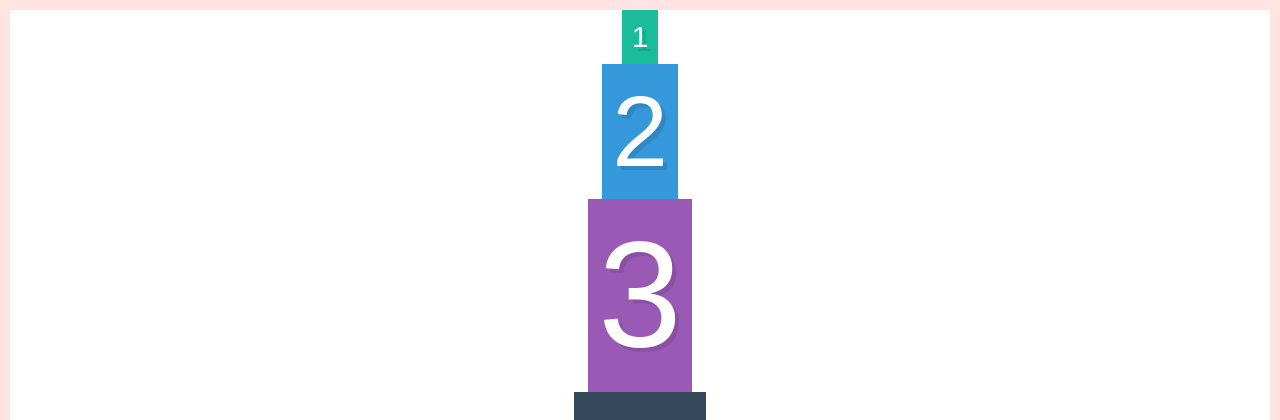
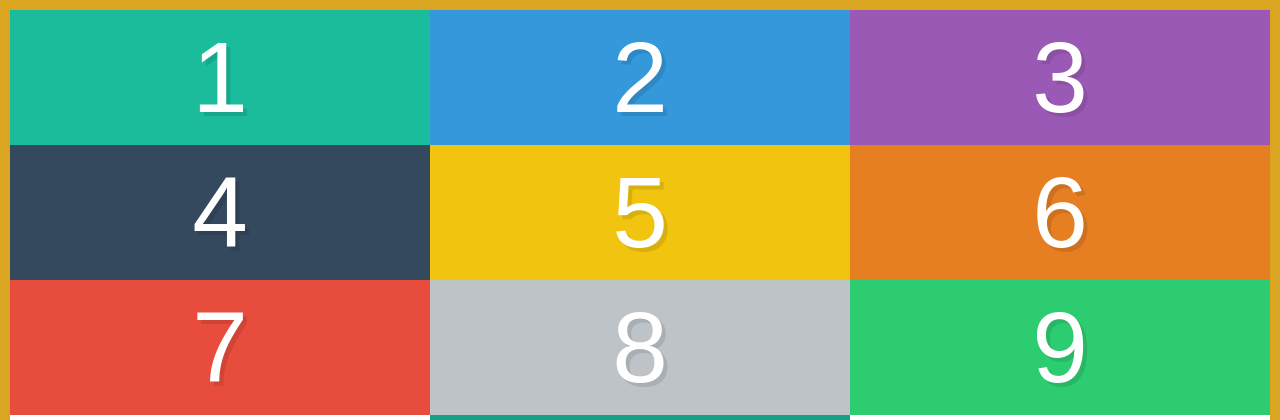
Before and after one commit to glitchedmob/wtf-tut, a plain HTML site: page Intro to flexbox/index.html in a window 1280 px wide. Shown: the top 420 px of the page. Drawn offline with Linux system fonts and the light colour scheme.

Commit message:
align-content

```diff
--- a/Intro to flexbox/style.css
+++ b/Intro to flexbox/style.css
@@ -26,28 +26,14 @@ input[type=reset],input[type=submit]{-webkit-appearance:button;cursor:pointer;}b
 
 .container {
 	display: flex;
-	border: 10px solid mistyrose;
-	min-height: 100vh;
-	align-items: center;
-	flex-direction: column;
+	border: 10px solid goldenrod;
+	height: 100vh;
+	flex-wrap: wrap;
+	justify-content: center;
+
+	align-content: flex-start;
 }
 
-.box1 {
-	font-size: 30px;
+.box {
+	width: 33.33333%
 }
-
-.box3 {
-	font-size: 150px;
-}
-
-.box4 {
-	font-size: 200px;
-}
-
-.box5 {
-	font-size: 10px;
-}
-
-.box10 {
-	font-size: 77px;
-}
```
